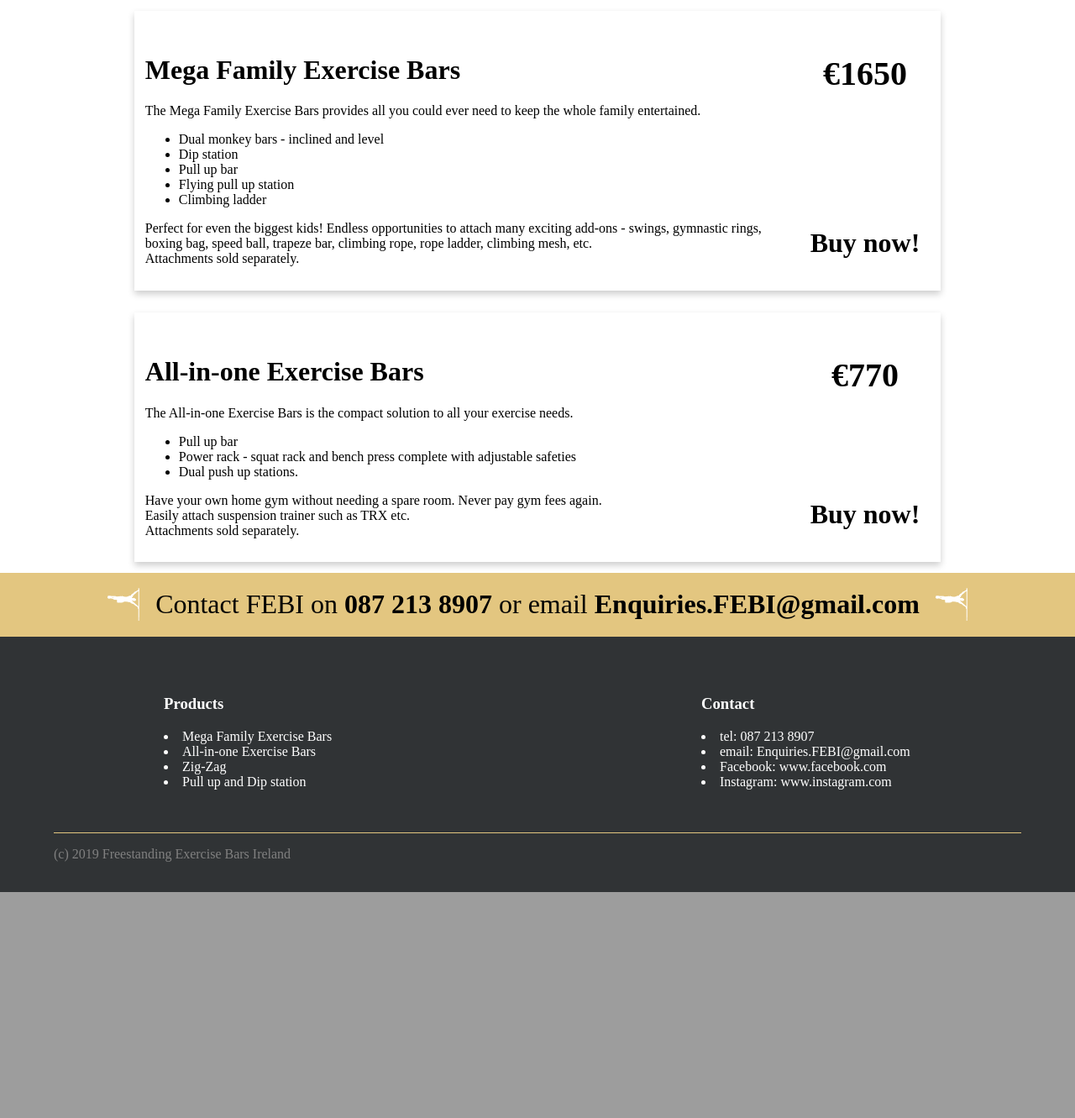
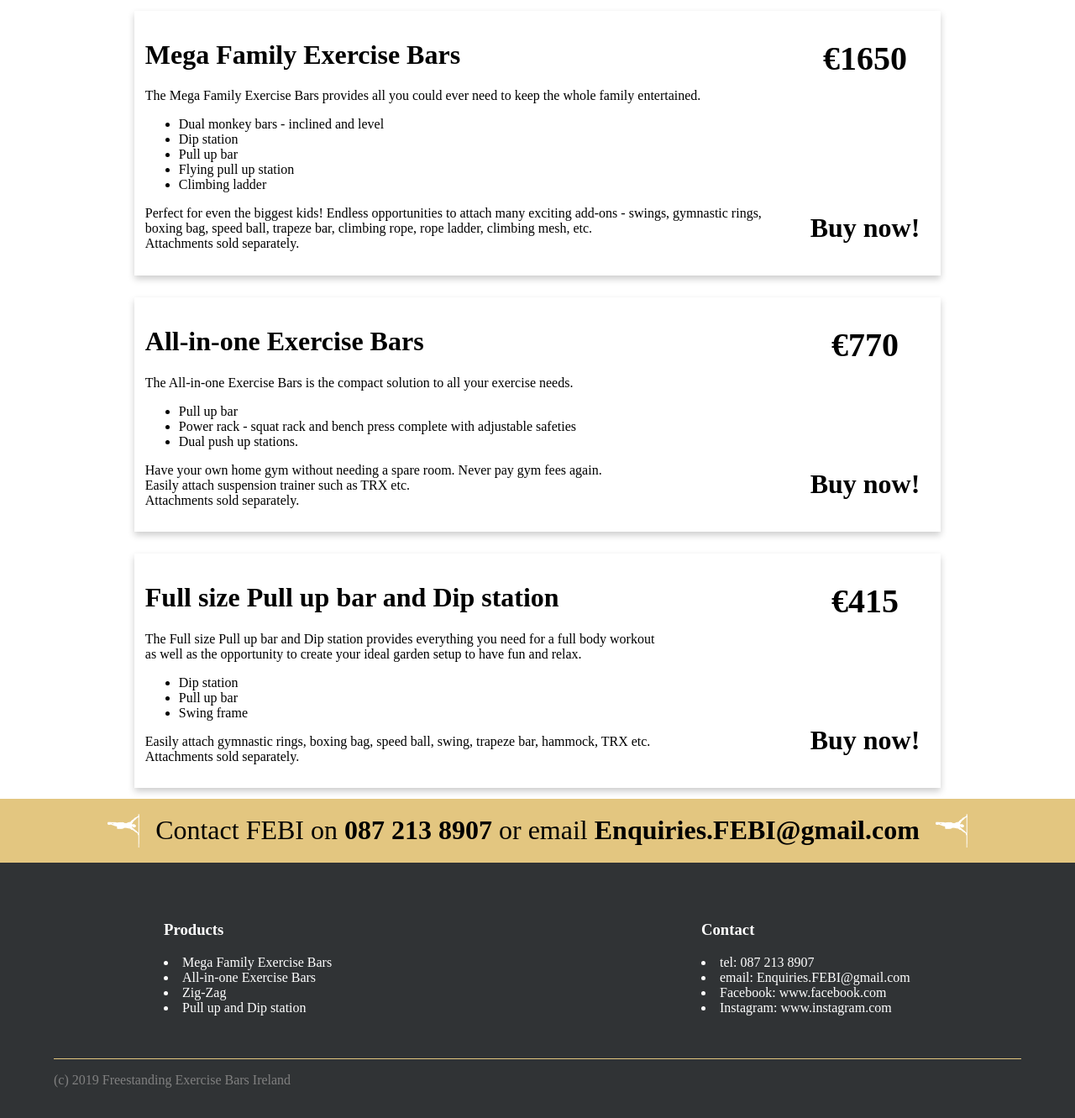
Before and after one commit to seamus91g/febi, a Flask app: template febiweb/templates/home.html in a window 1280 px wide. Shown: the part 1175-2506 px from the top of the page at 84% size. Before the commit the page ends 2237 px from the top, so only its background shows below. Run offline with Flask 2, Linux system fonts and the light colour scheme; the template is opened without the code that fills it, so the values that code supplies are empty; some libraries are stand-ins or nearby versions.

Commit message:
Product 3

```diff
--- a/febiweb/static/js/main-page.js
+++ b/febiweb/static/js/main-page.js
@@ -1,11 +1,13 @@
 
         FOLDER_SIZES = ['120', '240', '360', '480', '600', '720', '840', '960']
-        THUMB_SCALE_BELOW_PX = 600
-        THUMB_WIDTH_DESKTOP = 0.23
-        THUMB_WIDTH_MOBILE = 0.3
+        THUMB_SCALE_BELOW_PX = 600  // Display fewer thumbnails on smaller devices
+        THUMB_WIDTH_DESKTOP = 0.23  // % thumbnail width of screen desktop
+        THUMB_WIDTH_MOBILE = 0.3    // % thumbnail width of screen mobile
         DENSITY_FACTOR = window.devicePixelRatio
-        THUMBS_PRELOAD = 5
+        THUMBS_PRELOAD = 5          // Number of thumbnails to load at start
         PAGE_WIDTH = getWidth()
+        MAX_IMG_HEIGHT = 540        // Main product image can't be higher than this
+        HW_RATIOS = [0.56, 0.56, 1.31]
 
         if (PAGE_WIDTH < THUMB_SCALE_BELOW_PX){
             THUMBS_PRELOAD -= 1
@@ -17,7 +19,7 @@
         const mainImgs = document.getElementsByClassName("product-main-img")
 
         for (let i=0; i<mainImgs.length; i++){
-            mainImgs[i].src = whichImageForSize(PRODUCT_IMAGES[i][0], PAGE_WIDTH)
+            mainImgs[i].src = whichImageForSize(PRODUCT_IMAGES[i][0], PAGE_WIDTH, HW_RATIOS[i])
         }
 
         // For each main image set click listeners on the left and right of the image
@@ -101,7 +103,7 @@
             // Get full size image for the thumbnail
             pathToBigSize = fullImPathFromSmall(evt.target.currentSrc)
             // Get an appropriate size for the full image
-            appropriateSize = whichImageForSize(pathToBigSize, getWidth())
+            appropriateSize = whichImageForSize(pathToBigSize, getWidth(), HW_RATIOS[evt.target.prodIndx])
             // Replace main image with the newly decided image
             mainImgs[evt.target.prodIndx].src = appropriateSize;
             // Update the main <img> tag with index of which image it is
@@ -140,9 +142,15 @@
 
         // Return an image of next highest width for the input width
         // example:
-        //      input:       /path/img/1-1.jpg, 207
-        //      return:      /path/img/240/1-1.jpg
-        function whichImageForSize(path, imWidth){
+        //      input:       /path/product1/1-1.jpg, 207
+        //      return:      /path/product1/240/1-1.jpg
+        function whichImageForSize(path, imWidth, hwRatio=1){
+            // Scale the width down if height would exceed max
+            if (hwRatio > 1){
+                if(imWidth*hwRatio > MAX_IMG_HEIGHT){
+                    imWidth = MAX_IMG_HEIGHT/hwRatio
+                }
+            }
             // The widths are calculated independent of pixel density so we must factor it in
             // Mobiles tend to have pixel density of 2, desktops typically are 1
             imWidth = imWidth*DENSITY_FACTOR
@@ -150,6 +158,7 @@
             for (let i=0; i<FOLDER_SIZES.length; i++){
                 thisSize = parseInt(FOLDER_SIZES[i])
                 if (thisSize > imWidth){
+
                     return smallPathFromFull(path, thisSize)
                 }
             }
--- a/febiweb/static/js/paypal-info.js
+++ b/febiweb/static/js/paypal-info.js
@@ -76,40 +76,40 @@
             }
         }, '#paypal-button2');
 
-        // paypal.Button.render({
-        //     // Configure environment
-        //     env: 'sandbox',
-        //     client: {
-        //         sandbox: 'demo_sandbox_client_id',
-        //         production: 'demo_production_client_id'
-        //     },
-        //     // Customize button (optional)
-        //     locale: 'en_US',
-        //     style: {
-        //         size: 'small',
-        //         color: 'gold',
-        //         shape: 'pill',
-        //     },
+        paypal.Button.render({
+            // Configure environment
+            env: 'sandbox',
+            client: {
+                sandbox: 'demo_sandbox_client_id',
+                production: 'demo_production_client_id'
+            },
+            // Customize button (optional)
+            locale: 'en_US',
+            style: {
+                size: 'small',
+                color: 'gold',
+                shape: 'pill',
+            },
 
-        //     // Enable Pay Now checkout flow (optional)
-        //     commit: true,
+            // Enable Pay Now checkout flow (optional)
+            commit: true,
 
-        //     // Set up a payment
-        //     payment: function (data, actions) {
-        //         return actions.payment.create({
-        //             transactions: [{
-        //                 amount: {
-        //                     total: '0.01',
-        //                     currency: 'USD'
-        //                 }
-        //             }]
-        //         });
-        //     },
-        //     // Execute the payment
-        //     onAuthorize: function (data, actions) {
-        //         return actions.payment.execute().then(function () {
-        //             // Show a confirmation message to the buyer
-        //             window.alert('Thank you for your purchase!');
-        //         });
-        //     }
-        // }, '#paypal-button3');
+            // Set up a payment
+            payment: function (data, actions) {
+                return actions.payment.create({
+                    transactions: [{
+                        amount: {
+                            total: '0.01',
+                            currency: 'USD'
+                        }
+                    }]
+                });
+            },
+            // Execute the payment
+            onAuthorize: function (data, actions) {
+                return actions.payment.execute().then(function () {
+                    // Show a confirmation message to the buyer
+                    window.alert('Thank you for your purchase!');
+                });
+            }
+        }, '#paypal-button3');
--- a/febiweb/static/main.css
+++ b/febiweb/static/main.css
@@ -104,27 +104,27 @@
  */
 @media screen and (max-width: 1100px) {
     .header-toprow {
-        height: 130px;
+        height: 120px;
     }
 }
 
 @media screen and (max-width: 950px) {
     .header-toprow {
-        height: 100px;
+        height: 90px;
 
     }
 }
 
 @media screen and (max-width: 700px) {
     .header-toprow {
-        height: 80px;
+        height: 70px;
 
     }
 }
 
 @media screen and (max-width: 550px) {
     .header-toprow {
-        height: 60px;
+        height: 50px;
 
     }
 }
@@ -231,6 +231,9 @@
 }
 
 .product-main-img {
+    margin: 0 auto;
+    display: flex;
+    max-height: 540px;
     max-width: 100%;
 }
 
--- a/febiweb/templates/home.html
+++ b/febiweb/templates/home.html
@@ -4,7 +4,7 @@
 
 {% include 'product1.html' %}
 {% include 'product2.html' %}
-{# {% include 'product3.html' %} #}
+{% include 'product3.html' %}
 
 
 {% endblock content %}
--- a/febiweb/templates/product3.html
+++ b/febiweb/templates/product3.html
@@ -1,24 +1,13 @@
-<div class="content">
-    <img class="mainimage" src="{{ url_for('static', filename='assets/product1/1-2.jpg') }}" />
+<div class="product-container">
+        <!-- This img is populated by javascript -->
+        <img class="product-main-img" />
 
-    <div class="choicerow">
-        <div class="choiceblock">
-
-        </div>
-        <!-- <img class="thumbimage" src="{{ url_for('static', filename='assets/1-2.jpg') }}" /></a> -->
-        <div class="arrowcontainer">
-            <img class="rightarrow" src="{{ url_for('static', filename='assets/right-arrow.jpg') }}" /></a>
+        <div class="scroll-thumbnail">
+            <!-- This gets populated in Javascript -->
         </div>
 
-    </div>
-    <div class="details">
-        <div class="payment">
-
-            <div class="price">€415</div>
-            <div id="paypal-button3"></div>
-        </div>
-        <div>
-
+        <div class="product-body">
+            <div class="product-description">
 
                 <h1>Full size Pull up bar and Dip station</h1>
                 <p>
@@ -46,10 +35,21 @@
                     </br>
                     Attachments sold separately.
                 </p>
+
+            </div>
+            <div class="product-buy">
+
+                <!-- Price of this product -->
+                <h2 class="price-tag">€415</h2>
+                <!-- Fill some space between the price and the buy button -->
+                <div class="buy-now-spacer">
+                </div>
+                <div class="buy-product-now">
+                    <p>Buy now!</p>
+                    <div id="paypal-button3"></div>
                 </div>
 
             </div>
         </div>
 
-<div style="height: 100px;">
     </div>
```
Also changed, not shown: febiweb/templates/product-template.html (added, +46 -0 lines). Lines whose indentation alone changed are shown as unchanged.
